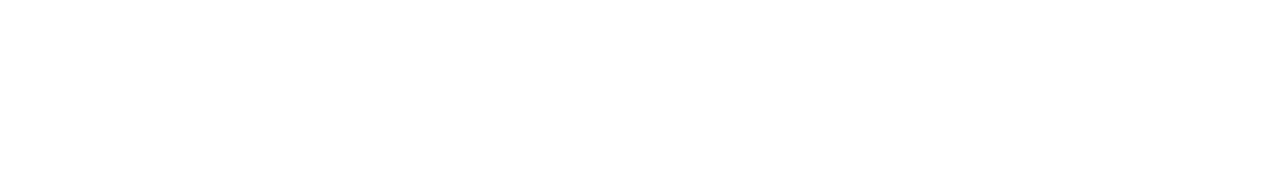
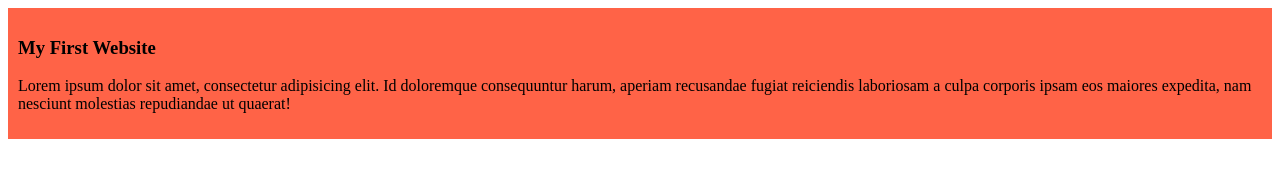
Before and after one commit to Gourbera-sudo/my-simple-website, a plain HTML site: page index.html in a window 1280 px wide. Drawn offline with Linux system fonts and the light colour scheme.

Commit message:
added the first blog

```diff
--- a/index.html
+++ b/index.html
@@ -4,8 +4,13 @@
     <meta charset="UTF-8">
     <meta name="viewport" content="width=device-width, initial-scale=1.0">
     <title>My Simple Website</title>
+    <link rel="stylesheet" href="styles/blog.css">
 </head>
 <body>
+    <div>
+    <h3>My First Website</h3>
+    <p>Lorem ipsum dolor sit amet, consectetur adipisicing elit. Id doloremque consequuntur harum, aperiam recusandae fugiat reiciendis laboriosam a culpa corporis ipsam eos maiores expedita, nam nesciunt molestias repudiandae ut quaerat!</p>
+    </div>
 
 </body>
 </html>
--- /dev/null
+++ b/styles/blog.css
@@ -0,0 +1,4 @@
+div{
+    background-color: tomato;
+    padding: 10px;
+}
```
